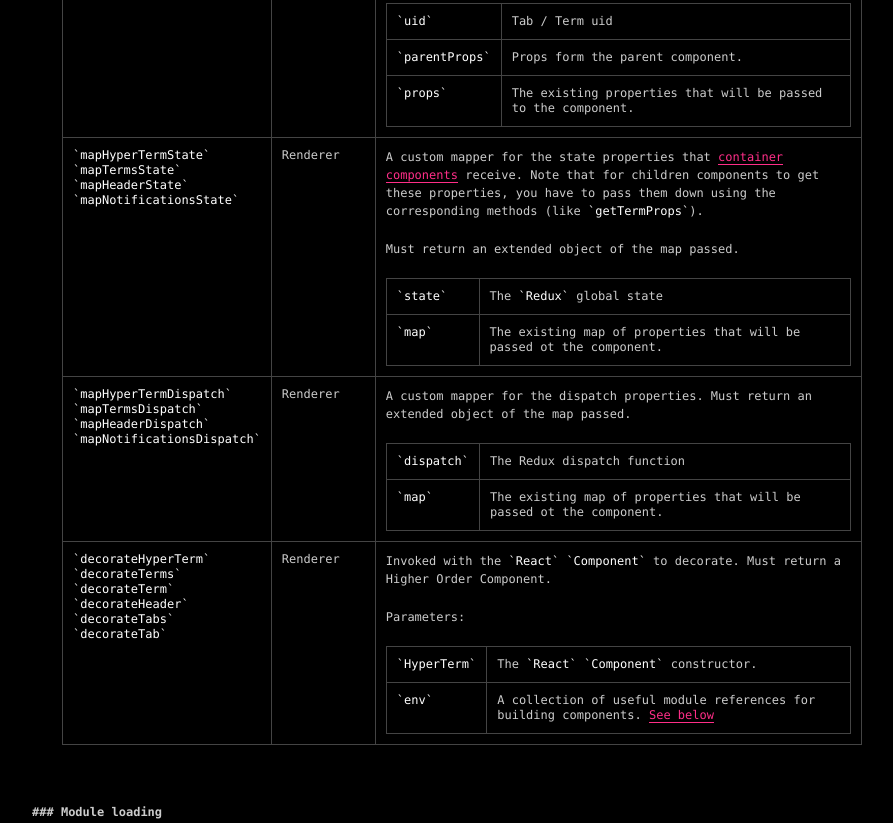
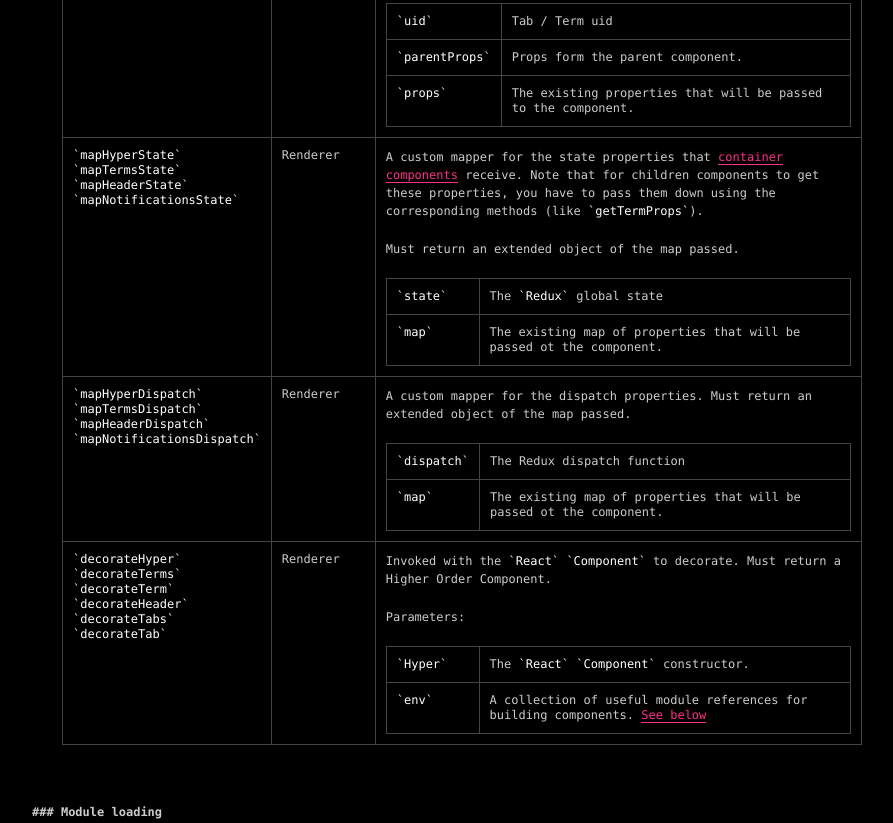
Before and after one commit to vercel/hyper-website, a website: page index.html in a window 1280 px wide. Shown: the part 4837-5660 px from the top of the page, without its empty margins (208-1101 px from the left). Drawn offline with Linux system fonts and the light colour scheme.

Commit message:
Fix doc about plugin method names HyperTerm -> Hyper (#53)

```diff
--- a/index.html
+++ b/index.html
@@ -860,7 +860,7 @@
             </tr>
             <tr>
               <td>
-                <code>mapHyperTermState</code><br>
+                <code>mapHyperState</code><br>
                 <code>mapTermsState</code><br>
                 <code>mapHeaderState</code><br>
                 <code>mapNotificationsState</code>
@@ -889,7 +889,7 @@
             </tr>
             <tr>
               <td>
-                <code>mapHyperTermDispatch</code><br>
+                <code>mapHyperDispatch</code><br>
                 <code>mapTermsDispatch</code><br>
                 <code>mapHeaderDispatch</code><br>
                 <code>mapNotificationsDispatch</code>
@@ -915,7 +915,7 @@
             </tr>
             <tr>
               <td>
-                <code>decorateHyperTerm</code><br>
+                <code>decorateHyper</code><br>
                 <code>decorateTerms</code><br>
                 <code>decorateTerm</code><br>
                 <code>decorateHeader</code><br>
@@ -930,7 +930,7 @@
                 <table>
                   <tbody>
                     <tr>
-                      <td><code>HyperTerm</code></td>
+                      <td><code>Hyper</code></td>
                       <td>The <code>React</code> <code>Component</code>
                       constructor.</td>
                     </tr>
@@ -990,7 +990,7 @@
         for every piece of the <code>Hyper</code> UI.<br> Its structure
         is as follows:</p>
 
-        <pre><code>&lt;HyperTerm&gt;
+        <pre><code>&lt;Hyper&gt;
   &lt;Header&gt;
     &lt;Tabs&gt;
       &lt;Tab /&gt; ...
@@ -1002,7 +1002,7 @@
   &lt;Notifications&gt;
     &lt;Notification /&gt; ...
   &lt;/Notifications&gt;
-&lt;/HyperTerm&gt;</code></pre>
+&lt;/Hyper&gt;</code></pre>
 
         <p>All the <code>decorate*</code> methods receive the following
         references in an object passed as the second parameter:</p>
```
